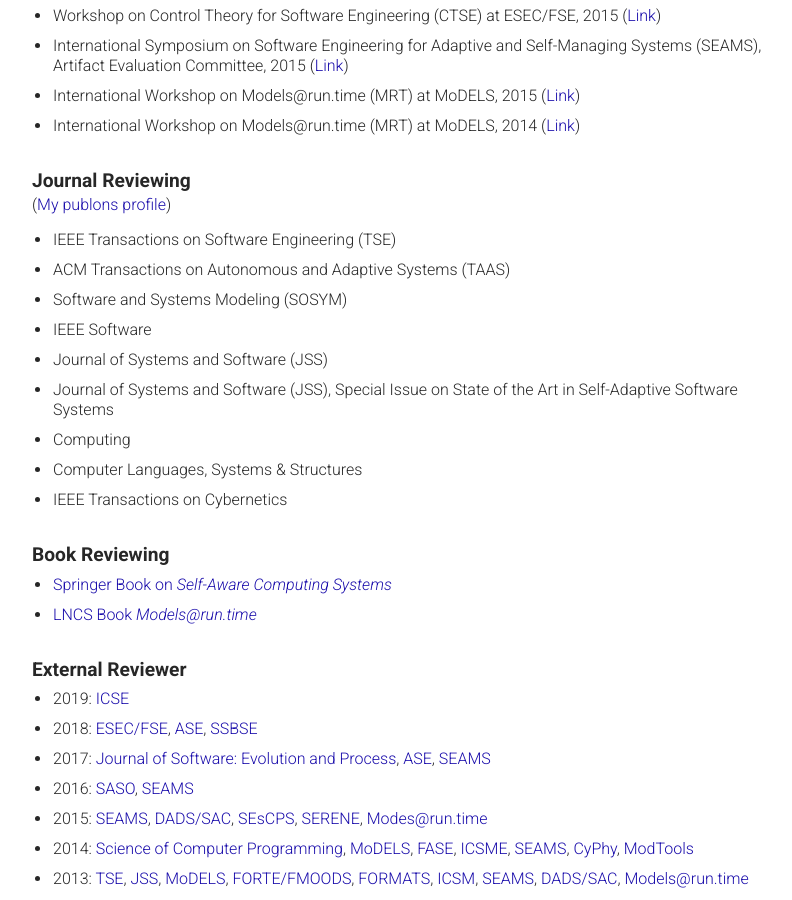
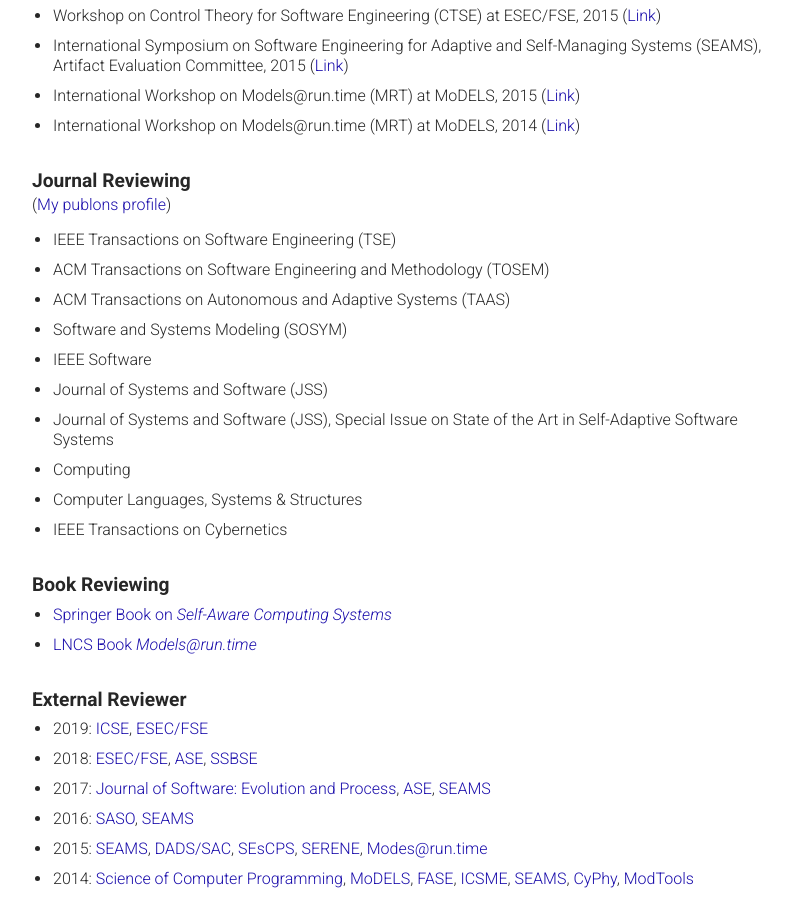
Before and after one commit to thomas-vogel/thomas-vogel.github.io, a Jekyll site: the page built from _pages/activities.md, in a window 1280 px wide and 900 px high, scrolled down 1901 px. Shown: the whole window, without its empty margins (233-1025 px from the left). Built offline with Jekyll 4.4.1, drawn with Linux system fonts in a browser that asks for light colours.

Commit message:
Add reviews.

```diff
--- a/_pages/activities.md
+++ b/_pages/activities.md
@@ -66,6 +66,7 @@
 ([My publons profile](https://publons.com/author/1309009){:target="_blank"})
 
 * IEEE Transactions on Software Engineering (TSE)
+* ACM Transactions on Software Engineering and Methodology (TOSEM)
 * ACM Transactions on Autonomous and Adaptive Systems (TAAS)
 * Software and Systems Modeling (SOSYM)
 * IEEE Software
@@ -85,7 +86,8 @@
 ## External Reviewer
 
 * 2019:
-[ICSE](https://conf.researchr.org/home/icse-2019/){:target="_blank"}
+[ICSE](https://conf.researchr.org/home/icse-2019/){:target="_blank"},
+[ESEC/FSE](https://esec-fse19.ut.ee/){:target="_blank"}
 * 2018:
 [ESEC/FSE](https://conf.researchr.org/home/fse-2018){:target="_blank"},
 [ASE](http://www.ase2018.com){:target="_blank"},
```
